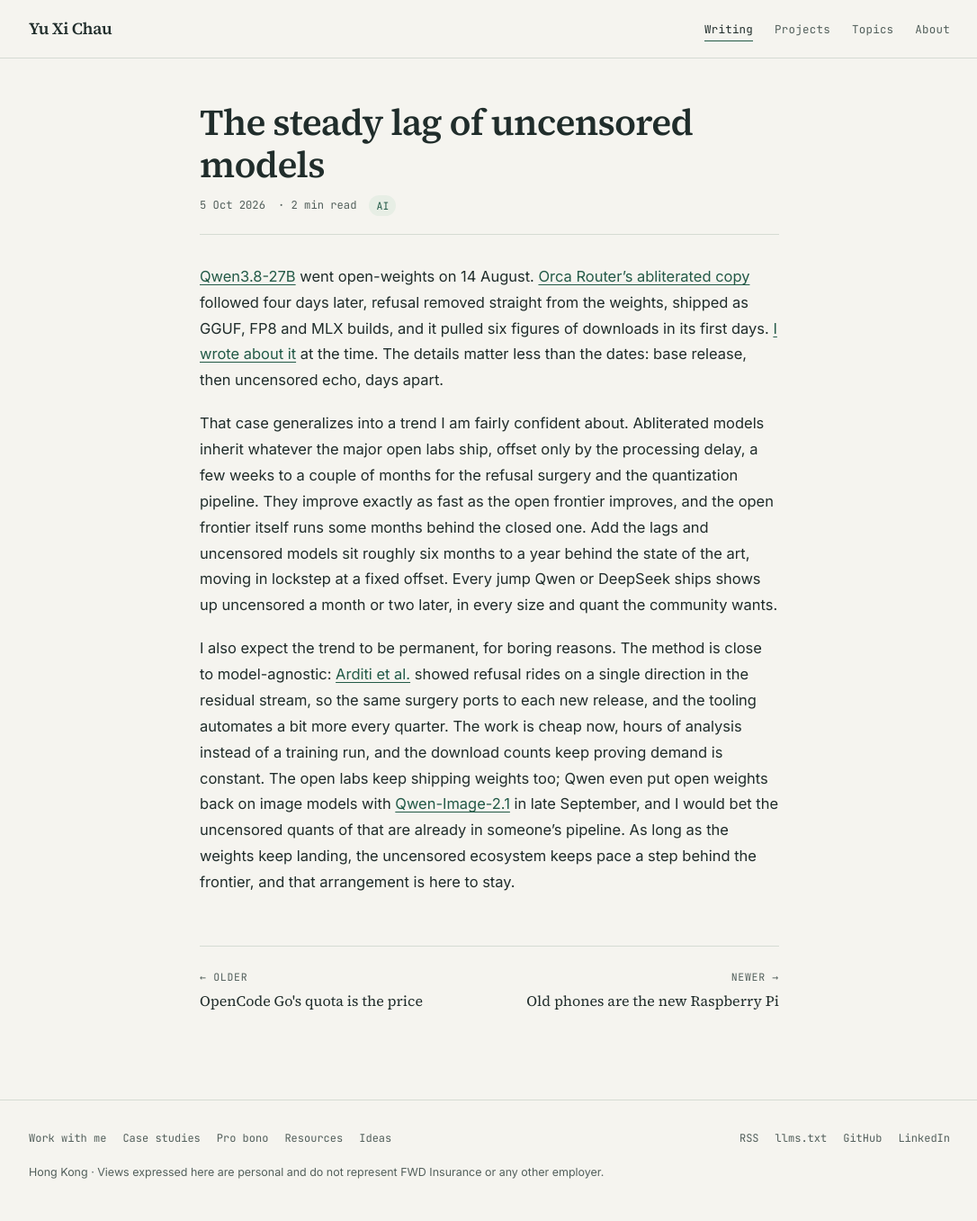
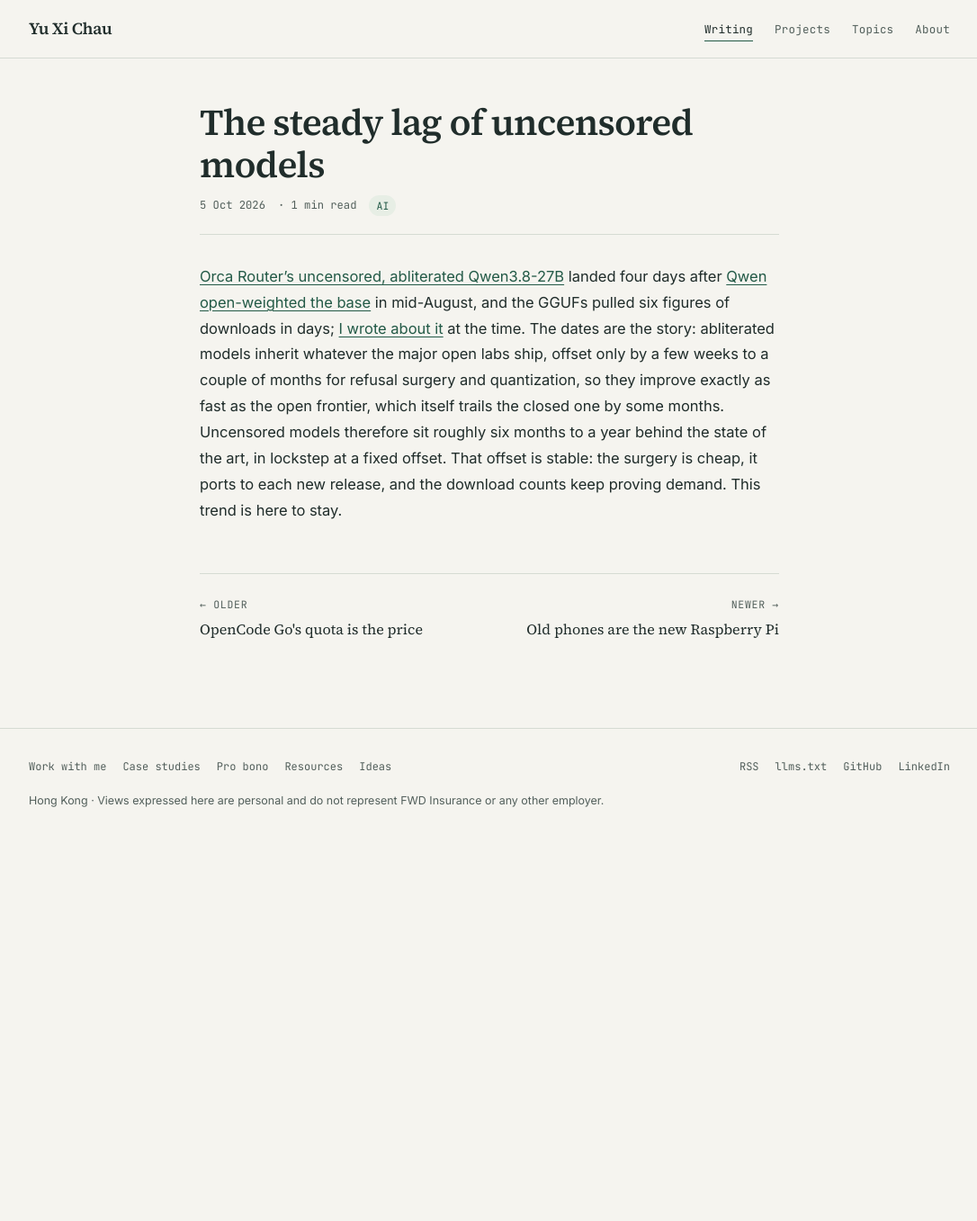
Before and after one commit to yuxichau/yuxichau, a Jekyll site: the page built from _posts/2026-10-05-the-steady-lag-of-uncensored-models.md, in a window 1280 px wide. Shown: the whole page at 90% size, without its empty margins (96-1182 px from the left). Built offline with Jekyll 4.4.1, drawn with Linux system fonts in a browser that asks for light colours; after the commit the page ends 944 px from its top, so only the background shows below that.

Commit message:
Shorten "The steady lag of uncensored models"

```diff
--- a/_posts/2026-10-05-the-steady-lag-of-uncensored-models.md
+++ b/_posts/2026-10-05-the-steady-lag-of-uncensored-models.md
@@ -7,8 +7,4 @@ author: Yu Xi Chau
 description: "Uncensored models inherit open-source quality gains after a short processing delay, so they track the state of the art at a fixed offset of months."
 ---
 
-[Qwen3.8-27B](https://huggingface.co/Qwen/Qwen3.8-27B) went open-weights on 14 August. [Orca Router's abliterated copy](https://huggingface.co/orcarouter/Qwen3.8-27B-Uncensored) followed four days later, refusal removed straight from the weights, shipped as GGUF, FP8 and MLX builds, and it pulled six figures of downloads in its first days. [I wrote about it](/posts/notes-on-an-uncensored-qwen38/) at the time. The details matter less than the dates: base release, then uncensored echo, days apart.
-
-That case generalizes into a trend I am fairly confident about. Abliterated models inherit whatever the major open labs ship, offset only by the processing delay, a few weeks to a couple of months for the refusal surgery and the quantization pipeline. They improve exactly as fast as the open frontier improves, and the open frontier itself runs some months behind the closed one. Add the lags and uncensored models sit roughly six months to a year behind the state of the art, moving in lockstep at a fixed offset. Every jump Qwen or DeepSeek ships shows up uncensored a month or two later, in every size and quant the community wants.
-
-I also expect the trend to be permanent, for boring reasons. The method is close to model-agnostic: [Arditi et al.](https://arxiv.org/abs/2406.11717) showed refusal rides on a single direction in the residual stream, so the same surgery ports to each new release, and the tooling automates a bit more every quarter. The work is cheap now, hours of analysis instead of a training run, and the download counts keep proving demand is constant. The open labs keep shipping weights too; Qwen even put open weights back on image models with [Qwen-Image-2.1](https://huggingface.co/Qwen/Qwen-Image-2.1) in late September, and I would bet the uncensored quants of that are already in someone's pipeline. As long as the weights keep landing, the uncensored ecosystem keeps pace a step behind the frontier, and that arrangement is here to stay.
+[Orca Router's uncensored, abliterated Qwen3.8-27B](https://huggingface.co/orcarouter/Qwen3.8-27B-Uncensored) landed four days after [Qwen open-weighted the base](https://huggingface.co/Qwen/Qwen3.8-27B) in mid-August, and the GGUFs pulled six figures of downloads in days; [I wrote about it](/posts/notes-on-an-uncensored-qwen38/) at the time. The dates are the story: abliterated models inherit whatever the major open labs ship, offset only by a few weeks to a couple of months for refusal surgery and quantization, so they improve exactly as fast as the open frontier, which itself trails the closed one by some months. Uncensored models therefore sit roughly six months to a year behind the state of the art, in lockstep at a fixed offset. That offset is stable: the surgery is cheap, it ports to each new release, and the download counts keep proving demand. This trend is here to stay.
```
